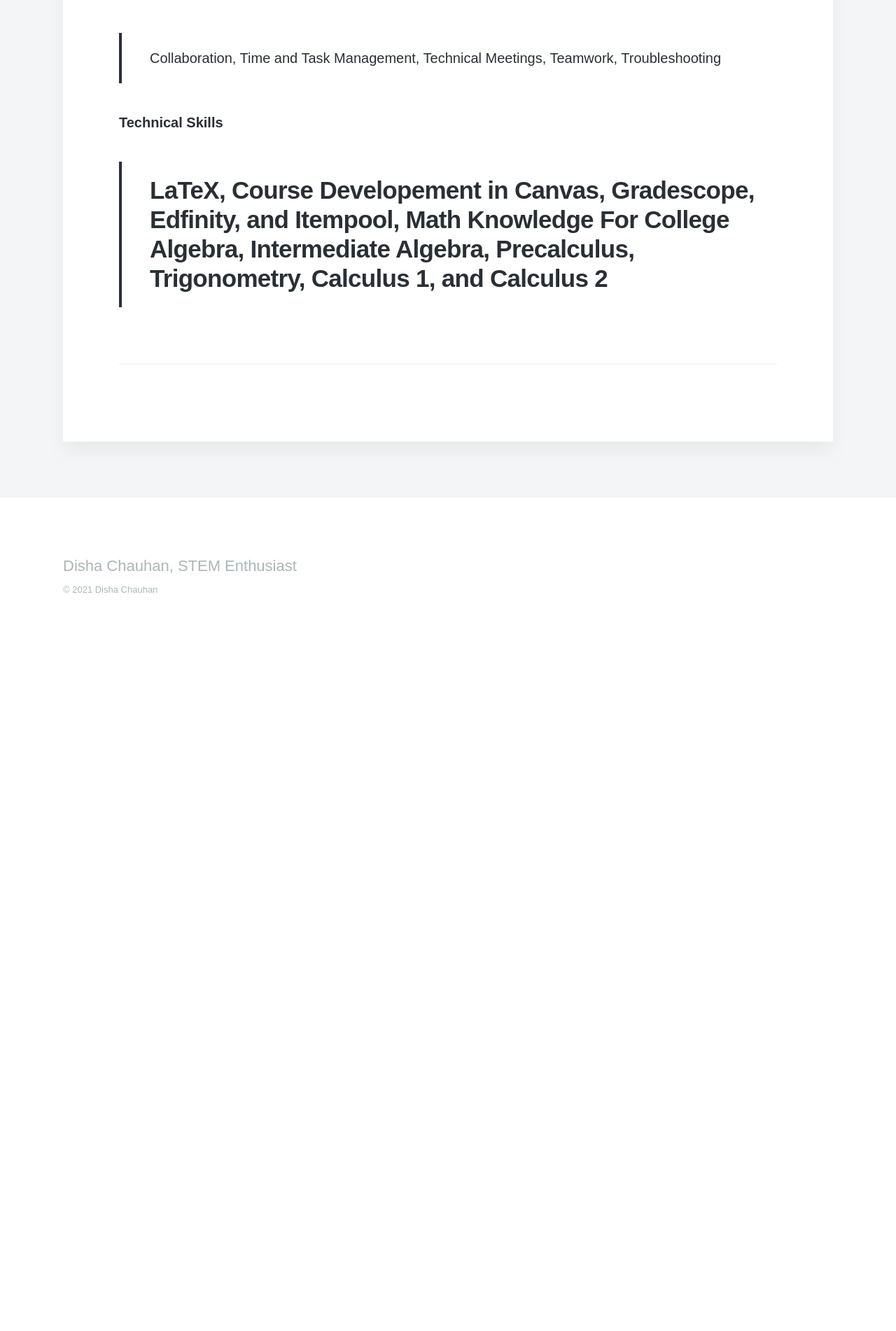
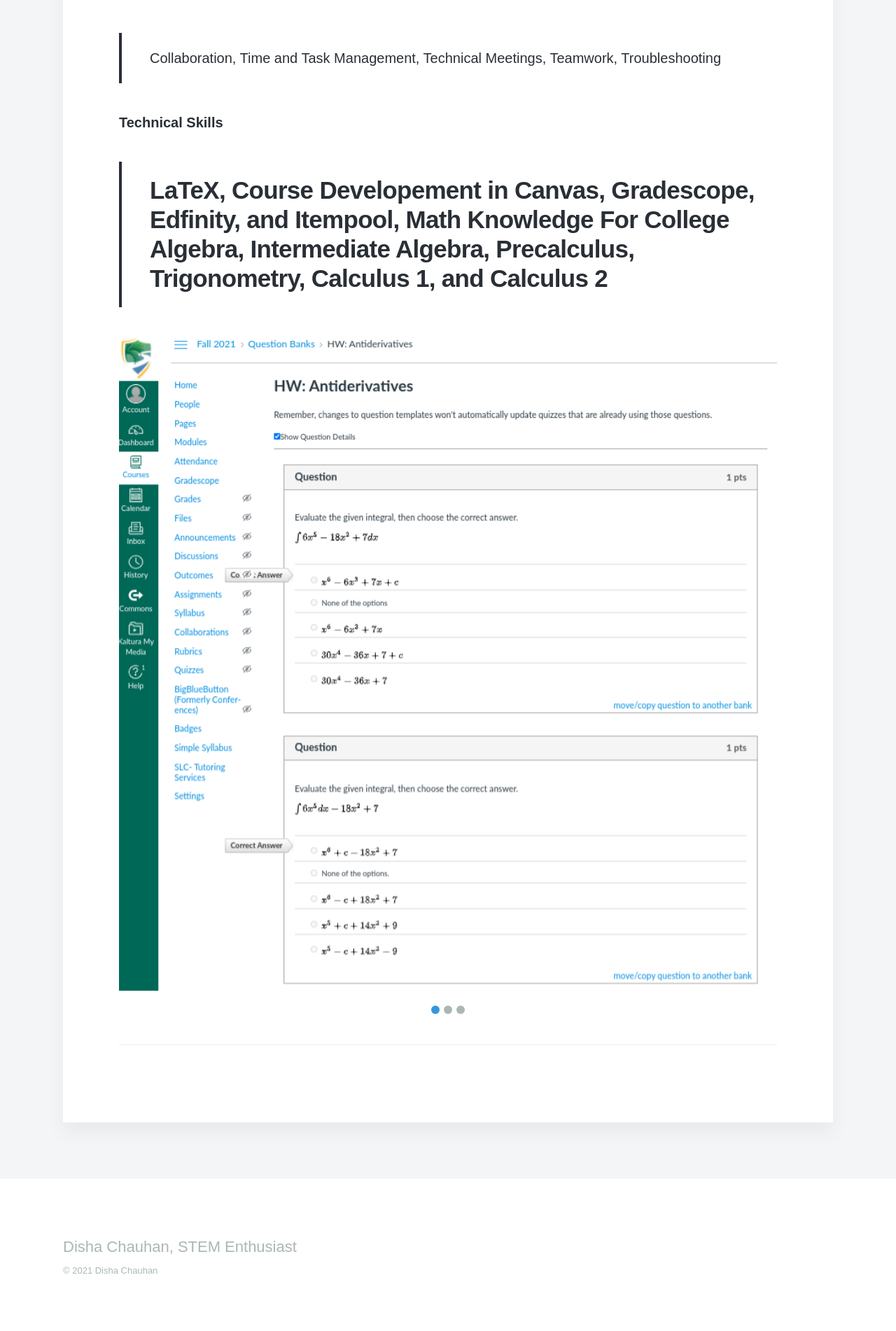
Before and after one commit to disha-22/disha-22.github.io, a Jekyll site: the page built from _projects/edfinity.md, in a window 1280 px wide. Shown: the part 1004-2906 px from the top of the page at 70% size. Built offline with Jekyll 4.4.1, drawn with Linux system fonts in a browser that asks for light colours; nearby versions of some CDN libraries; some web fonts are replaced; before the commit the page ends 1933 px from its top, so only the background shows below that.

Commit message:
Update edfinity.md

```diff
--- a/_projects/edfinity.md
+++ b/_projects/edfinity.md
@@ -22,8 +22,9 @@ Paid intern at Edfinity, an educational technology platform funded by the Nation
 
 
 <div class="gallery" data-columns="1">
-
+	<img src="/images/s2.png">
+	<img src="/images/s1.PNG">
+	<img src="/images/s3.PNG">
 </div>
 
-
 ---
```
